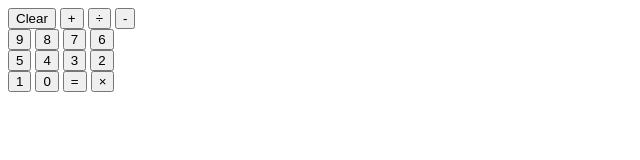
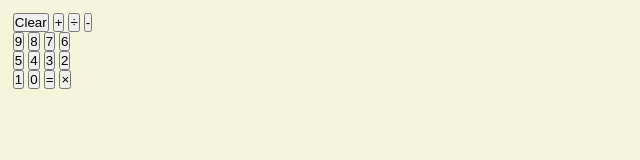
Before and after one commit to tomsenior98/Calculator, a plain HTML site: page index.html in a window 1280 px wide. Shown: the whole page, without its empty margins (0-640 px from the left). Drawn offline with Linux system fonts and the light colour scheme.

Commit message:
background added and original margins deleted

```diff
--- a/index.css
+++ b/index.css
@@ -0,0 +1,9 @@
+*{
+    margin: 0%;
+    padding: 0%;
+}
+
+body{
+    margin:1%;
+    background:beige
+}
--- a/index.html
+++ b/index.html
@@ -36,6 +36,11 @@
                 <input type="button" value="=" onclick="">
                 <input type="button" value="&times" onclick="">
             </div>
+            <div class="total">
+                <div class="box">
+                <p id="total"></p>
+                </div>
+            </div>
 
         </form>
     </div>
```
